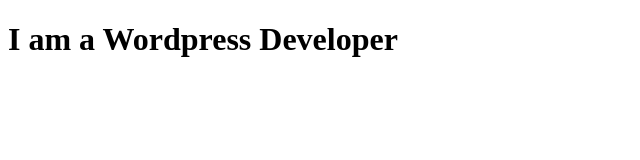
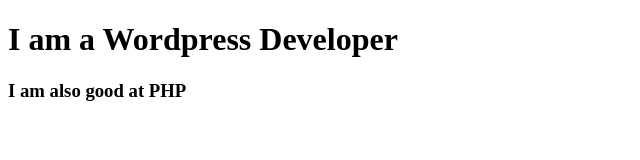
Before and after one commit to RushikeshMore11/testing, a plain HTML site: page index.html in a window 1280 px wide. Shown: the whole page, without its empty margins (0-640 px from the left). Drawn offline with Linux system fonts and the light colour scheme.

Commit message:
feat: spell check

```diff
--- a/index.html
+++ b/index.html
@@ -4,11 +4,12 @@
 <head>
     <meta charset="UTF-8">
     <meta name="viewport" content="width=device-width, initial-scale=1.0">
-    <title>SHradhha More</title>
+    <title>Shradhha More</title>
 </head>
 
 <body>
     <h1>I am a Wordpress Developer</h1>
+    <h3>I am also good at PHP</h3>
 </body>
 
 </html>
```
